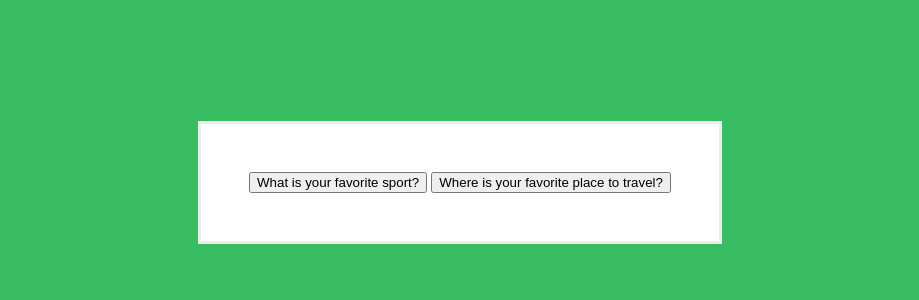
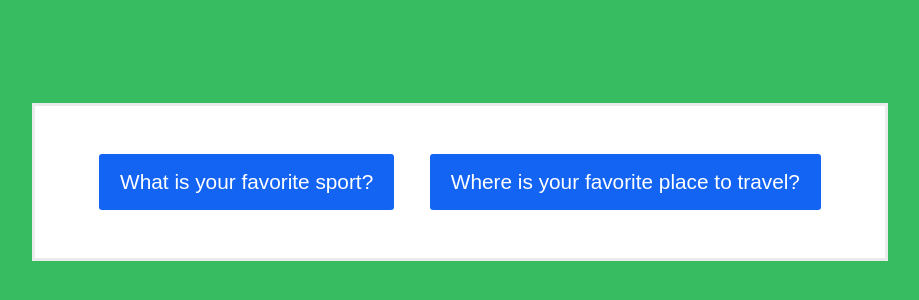
Before and after one commit to dkempton12/javascript-projects-2020, a plain HTML site: page javascript-prompt/index.html in a window 1280 px wide. Shown: the part 226-526 px from the top of the page, without its empty margins (180-1099 px from the left). Drawn offline with Linux system fonts and the light colour scheme.

Commit message:
Adding button styles

```diff
--- a/javascript-prompt/styles.css
+++ b/javascript-prompt/styles.css
@@ -11,3 +11,14 @@ body {
 	background: #fff;
 	border: 3px solid #ebebeb;
 }
+
+button {
+	margin: 0 1rem;
+	padding: 1rem 1.3rem;
+	border: transparent;
+	border-radius: 3px;
+	font-size: 1.3rem;
+	background: #1464f4;
+	color: #fff;
+	cursor: pointer;
+}
```
